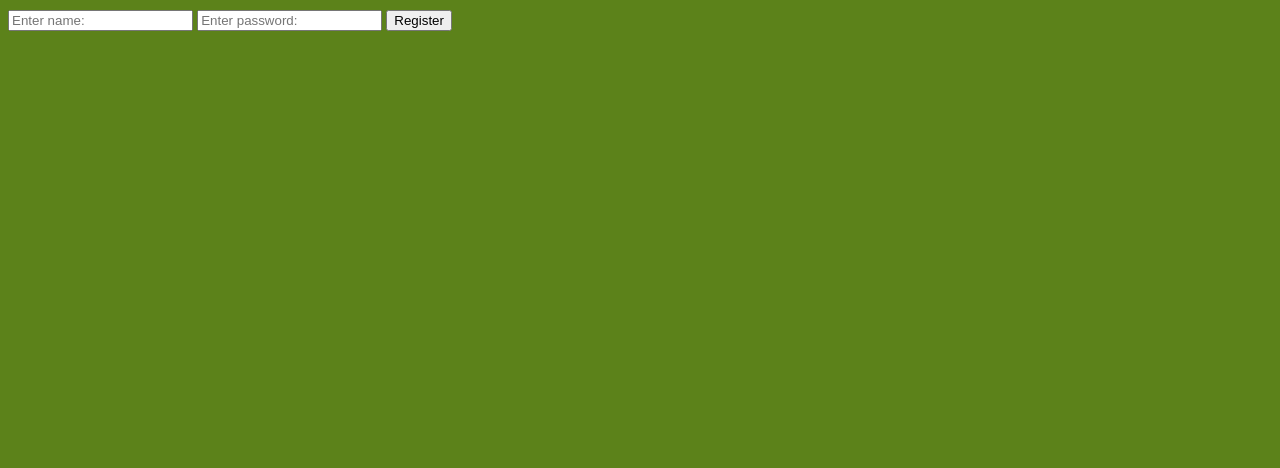
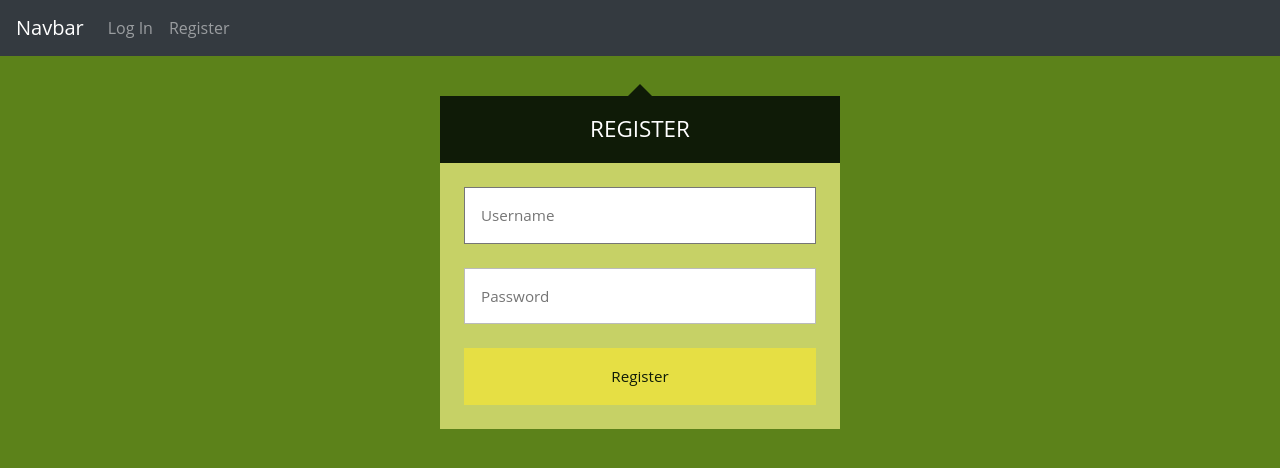
Before and after one commit to Lv-474-Python/FirstAppAndriiKret, a Django app: template quizProject/account/templates/register.html in a window 1280 px wide. Shown: the top 468 px of the page. Run offline with Django 3.2, Linux system fonts and the light colour scheme; the template is opened without the code that fills it, so the values that code supplies are empty; some libraries are stand-ins or nearby versions.

Commit message:
add login, logout, customize them

```diff
--- a/quizProject/account/templates/base.html
+++ b/quizProject/account/templates/base.html
@@ -4,9 +4,36 @@
 <head>
     <meta charset="UTF-8">
     <title>{% block title %}Home page{% endblock %}</title>
+    <link rel="stylesheet" href="https://maxcdn.bootstrapcdn.com/bootstrap/4.4.1/css/bootstrap.min.css">
     <link rel='stylesheet' href="{% static 'css/log_in.css' %}">
+
+    <script src="https://ajax.googleapis.com/ajax/libs/jquery/3.4.1/jquery.min.js"></script>
+    <script src="https://cdnjs.cloudflare.com/ajax/libs/popper.js/1.16.0/umd/popper.min.js"></script>
+    <script src="https://maxcdn.bootstrapcdn.com/bootstrap/4.4.1/js/bootstrap.min.js"></script>
 </head>
 <body>
+<nav class="navbar navbar-expand-sm bg-dark navbar-dark">
+    <a class="navbar-brand" href="home_page">Navbar</a>
+    <button class="navbar-toggler" type="button" data-toggle="collapse" data-target="#collapsibleNavbar">
+        <span class="navbar-toggler-icon"></span>
+    </button>
+    <div class="collapse navbar-collapse" id="collapsibleNavbar">
+        <ul class="navbar-nav">
+            {% if user_logged%}
+            <li class="nav-item">
+                <a class="nav-link" href="log_out">logout</a>
+            </li>
+            {% else%}
+            <li class="nav-item">
+                <a class="nav-link" href="log_in">Log In</a>
+            </li>
+            <li class="nav-item">
+                <a class="nav-link" href="register_user">Register</a>
+            </li>
+            {% endif %}
+        </ul>
+    </div>
+</nav>
 {% block content %}
 <h1>Welcome!</h1>
 {% endblock %}
--- a/quizProject/account/templates/register.html
+++ b/quizProject/account/templates/register.html
@@ -3,10 +3,16 @@
 {% block title %}Create an Account{% endblock %}
 
 {% block content %}
-    <form action='' method="POST" >
-	{% csrf_token %}
-	<input type="text" name="username" placeholder="Enter name:">
-		<input type="password" name="password" placeholder="Enter password:">
-	<button type="submit" >Register</button>
-    </form>
+    <div class="login">
+  <div class="login-triangle"></div>
+
+  <h2 class="login-header">Register</h2>
+
+  <form class="login-container" action='' method="POST">
+	  {% csrf_token%}
+    <p><input type="text" placeholder="Username" name="username"></p>
+    <p><input type="password" placeholder="Password" name="password"></p>
+    <p><input type="submit" value="Register"></p>
+  </form>
+</div>
 {% endblock %}
--- a/quizProject/account/urls.py
+++ b/quizProject/account/urls.py
@@ -2,8 +2,9 @@
 from account import views
 
 urlpatterns = [
-    path('', views.index),
-    path('register', views.register, name='register'),
+    path('', views.index, ''),
+    path('home_page', views.index, name='home_page'),
+    path('register_user', views.register, name='register'),
     path('log_in', views.log_in, name='log_in'),
     path('log_out', views.log_out, name='log_out'),
     path('user_list', views.user_list, name='user list'),
```
Also changed, not shown: quizProject/account/models.py (+5 -19 lines), quizProject/account/views.py (+12 -8 lines), quizProject/account/static/base.css (added).
